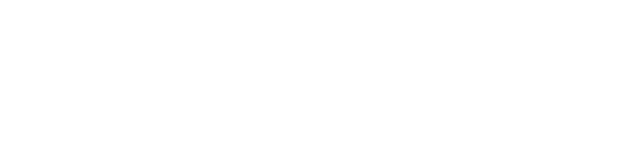
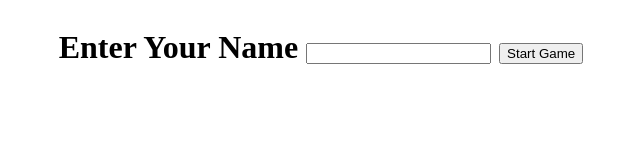
Before and after one commit to dannycarver/learning_git, a plain HTML site: page index.html in a window 1280 px wide. Shown: the whole page, without its empty margins (319-959 px from the left). Drawn offline with Linux system fonts and the light colour scheme.

Commit message:
updating html

```diff
--- a/index.html
+++ b/index.html
@@ -1,11 +1,25 @@
 <html>
 <head>
 <title>Guessing Game</title>
+<link rel="stylesheet" href="styles.css"/>
 
 </head>
 
 <body>
+  <div class="container">
+    <div id="top">
+      <h1 id="title" class="center"
+    </h1>
+    <div id="start-game">
+      <label>Enter Your Name</label>
+      <input type="text" id="name"/>
+      <button id="start-button" calss="hide">
+        Start Game
 
+      </button>
+    </div>
+  </div>
+</div>
 
 
 
--- a/styles.css
+++ b/styles.css
@@ -0,0 +1,12 @@
+.container {
+  display: flex;
+  justify-content: center;
+}
+
+.center {
+  text-align: center;
+}
+
+.hide {
+  display: none;
+}
```
